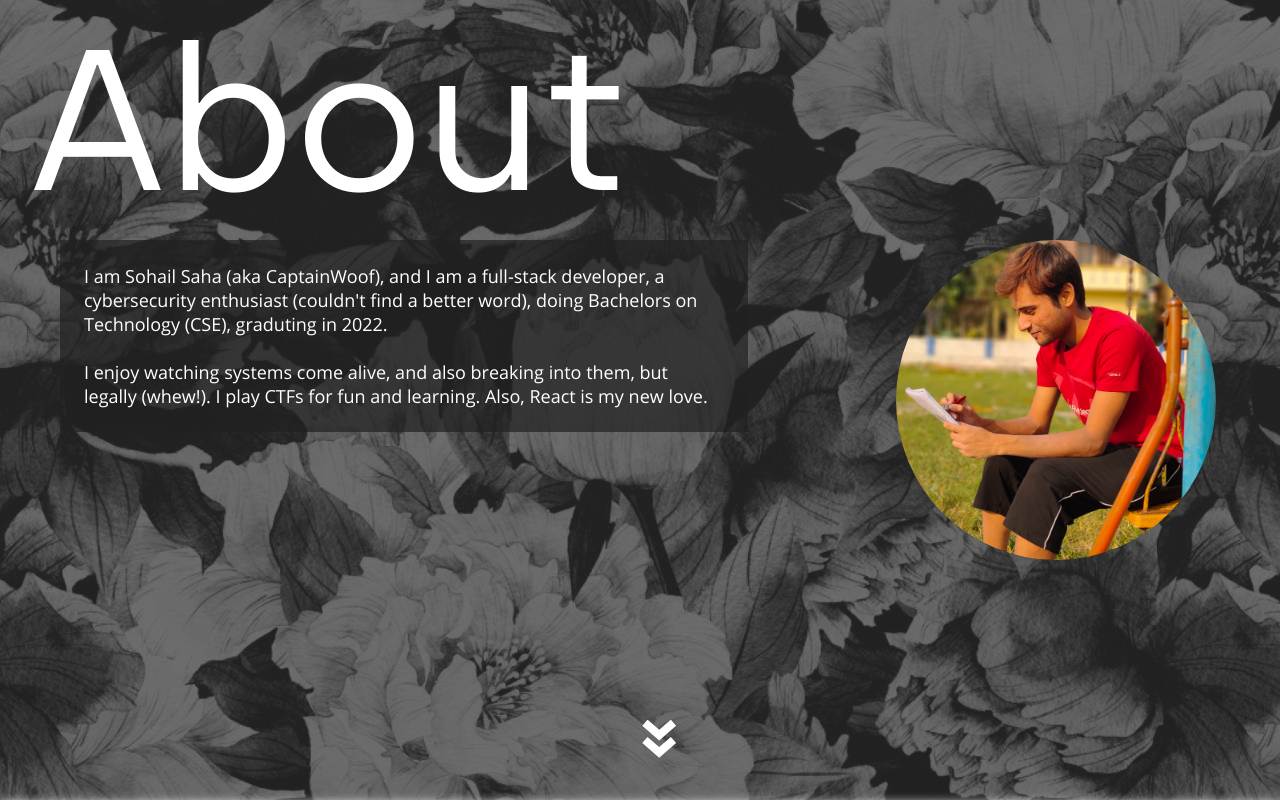
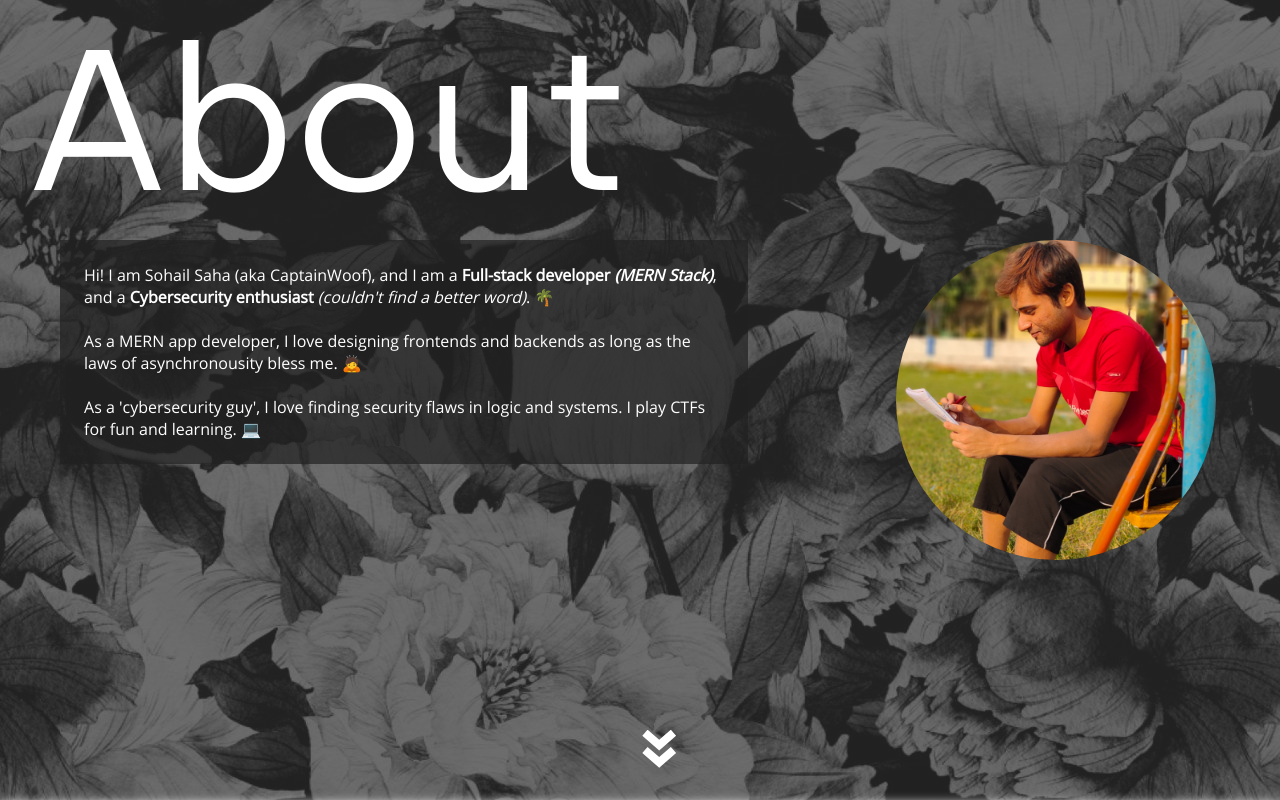
Before and after one commit to captain-woof/captain-woof.github.io, a React (Create React App) app: page /about in a window 1280 px wide. Built offline with nearby package versions, Linux system fonts and the light colour scheme.

Commit message:
Changed bio and added Express

```diff
--- a/package.json
+++ b/package.json
@@ -1,6 +1,7 @@
 {
   "name": "portfolio",
   "version": "0.1.0",
+  "license": "GPLv3",
   "homepage": "https://sohail-saha.in/",
   "private": false,
   "dependencies": {
--- a/src/components/about-page/bio-container/about-bio.js
+++ b/src/components/about-page/bio-container/about-bio.js
@@ -75,10 +75,11 @@ const BioDescription = styled(motion.div)`
 export default function AboutBio({ isPhone }) {
     return (
         <AboutBioContainer id="about-bio-outer-container">
-            <BioDescription style={{ fontSize: (isPhone ? "12px" : "18px"), width: (isPhone ? "70%" : "50%") }}
+            <BioDescription style={{ fontSize: (isPhone ? "12px" : "16px"), width: (isPhone ? "70%" : "50%") }}
                 id="about-bio-description" variants={isPhone ? bioVariantPhone : bioVariant}>
-                I am Sohail Saha (aka CaptainWoof), and I am a full-stack developer, a cybersecurity enthusiast (couldn't find a better word), doing Bachelors on Technology (CSE), graduting in 2022.<br /><br />
-                I enjoy watching systems come alive, and also breaking into them, but legally (whew!). I play CTFs for fun and learning. Also, React is my new love.
+                Hi! I am Sohail Saha (aka CaptainWoof), and I am a <b>Full-stack developer <i>(MERN Stack)</i></b>, and a <b>Cybersecurity enthusiast</b> <i>(couldn't find a better word)</i>.  🌴<br /><br />
+                As a MERN app developer, I love designing frontends and backends as long as the laws of asynchronousity bless me. 🙇 <br /><br />
+                As a 'cybersecurity guy', I love finding security flaws in logic and systems. I play CTFs for fun and learning. 💻
             </BioDescription>
         </AboutBioContainer>
     )
--- a/src/components/about-page/bio-container/index.js
+++ b/src/components/about-page/bio-container/index.js
@@ -44,7 +44,7 @@ const ScrollDownArrow = styled(motion.img)`
     height: 3vmax;
     width: 3vmax;
     z-index: 5;
-    top: 90%;
+    bottom: 4%;
     left: 50%;
 `
 
--- a/src/components/about-page/toolbelt-container/index.js
+++ b/src/components/about-page/toolbelt-container/index.js
@@ -9,6 +9,7 @@ import JS_Logo from "../../../assets/logos/javascript_logo.svg"
 import NodeJS_Logo from "../../../assets/logos/nodejs_logo.svg"
 import React_Logo from "../../../assets/logos/react_logo.svg"
 import Electron_Logo from "../../../assets/logos/electron_logo.svg"
+import ExpressLogo from "../../../assets/logos/express_logo.svg"
 import LinuxLogo from "../.././../assets/logos/linux_logo.svg"
 import WindowsLogo from "../.././../assets/logos/windows_logo.svg"
 import BashLogo from "../.././../assets/logos/bash_logo.svg"
@@ -54,7 +55,7 @@ export default function ToolbeltContainer({ isPhone }) {
             <ToolbeltHeading />
             <ToolbeltParentContainer id="toolbelt-container">
                 <ToolbeltCard isPhone={isPhone} title="Web Development"
-                    logos={[HTML_Logo, CSS_Logo, JS_Logo, NodeJS_Logo, React_Logo, Electron_Logo]} />
+                    logos={[HTML_Logo, CSS_Logo, JS_Logo, NodeJS_Logo, React_Logo, ExpressLogo, Electron_Logo]} />
                 <ToolbeltCard isPhone={isPhone} title="OS Proficiency"
                     logos={[LinuxLogo, WindowsLogo]} />
                 <ToolbeltCard isPhone={isPhone} title="Scripting"
```
Also changed, not shown: src/assets/logos/express_logo.svg (added).
